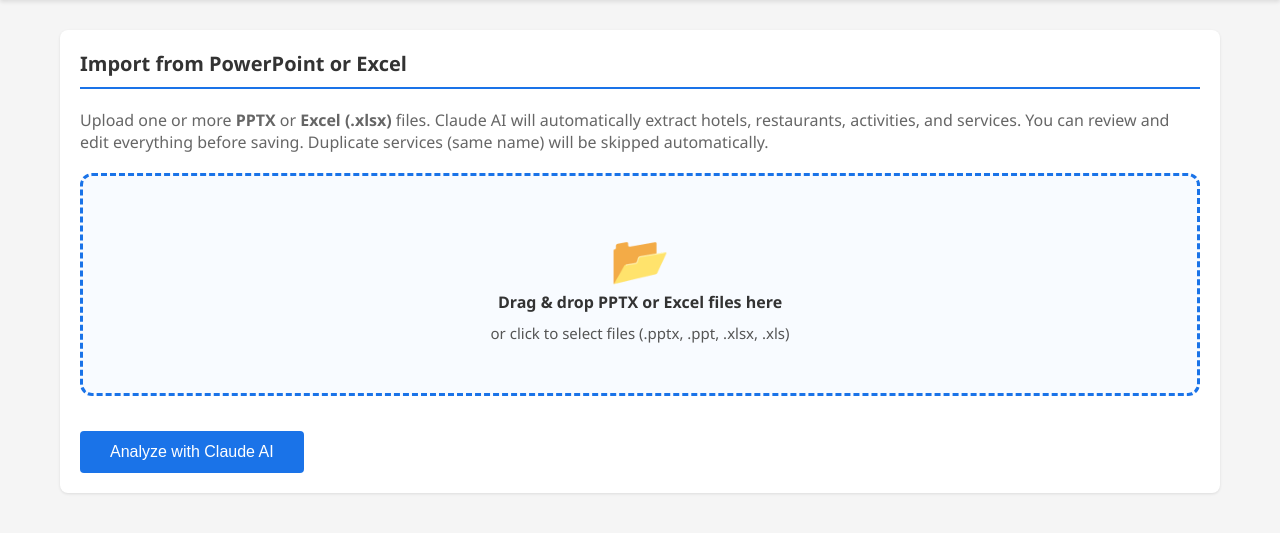
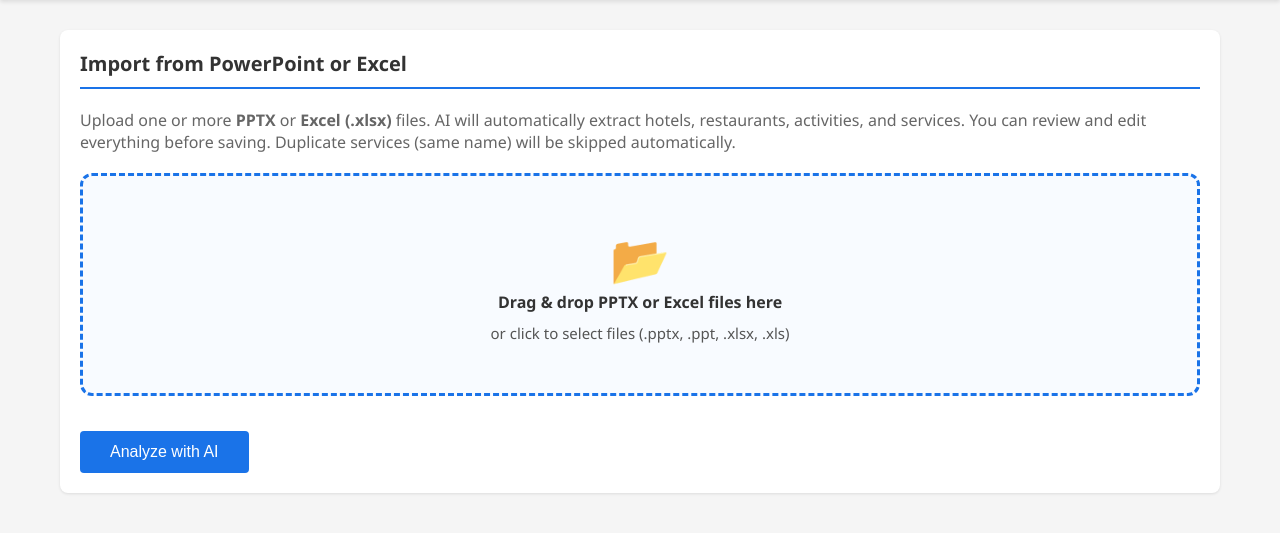
Before and after one commit to o6594340-sys/UAE-offer-generator, a Flask app: page /admin/import in a window 1280 px wide. Shown: the part 126-659 px from the top of the page. Run offline with Flask 3, Linux system fonts and the light colour scheme.

Commit message:
Remove Claude/AI brand mentions from user-facing UI
Replace all 'Claude AI' references with generic 'AI' in HTML templates.
Internal code and API calls unchanged.

Co-Authored-By: Claude Sonnet 4.6 <noreply@anthropic.com>

```diff
--- a/admin/templates/admin/import.html
+++ b/admin/templates/admin/import.html
@@ -149,7 +149,7 @@
   <h2>Import from PowerPoint or Excel</h2>
   <p style="color:#666; margin-bottom:20px;">
     Upload one or more <strong>PPTX</strong> or <strong>Excel (.xlsx)</strong> files.
-    Claude AI will automatically extract hotels, restaurants, activities, and services.
+    AI will automatically extract hotels, restaurants, activities, and services.
     You can review and edit everything before saving. Duplicate services (same name) will be skipped automatically.
   </p>
 
@@ -162,7 +162,7 @@
   <div class="file-list" id="file-list"></div>
 
   <button class="btn" id="analyze-btn" onclick="startAnalysis()" disabled>
-    Analyze with Claude AI
+    Analyze with AI
   </button>
 
   <div class="error-box" id="error-box"></div>
@@ -170,7 +170,7 @@
 
 <div id="spinner">
   <div class="spinner-ring"></div>
-  <p style="color:#555; font-size:15px;">Claude is analyzing the files...<br>
+  <p style="color:#555; font-size:15px;">AI is analyzing the files...<br>
   <small style="color:#999;">This may take 20–40 seconds for large files</small></p>
 </div>
 
--- a/proposal/templates/proposal/brief.html
+++ b/proposal/templates/proposal/brief.html
@@ -139,7 +139,7 @@
 
     <button class="btn parse-btn" onclick="parseBrief()">
       <span class="parse-spinner spin" id="parse-spin">⏳</span>
-      <span id="parse-btn-text">Fill form with Claude AI</span>
+      <span id="parse-btn-text">Fill form with AI</span>
     </button>
     <div class="parse-result" id="parse-result"></div>
   </div>
@@ -369,7 +369,7 @@ function showParseResult(type, msg) {
 
 function resetParseBtn() {
   document.getElementById('parse-spin').style.display = 'none';
-  document.getElementById('parse-btn-text').textContent = 'Fill form with Claude AI';
+  document.getElementById('parse-btn-text').textContent = 'Fill form with AI';
 }
 
 // Checkbox items
```
